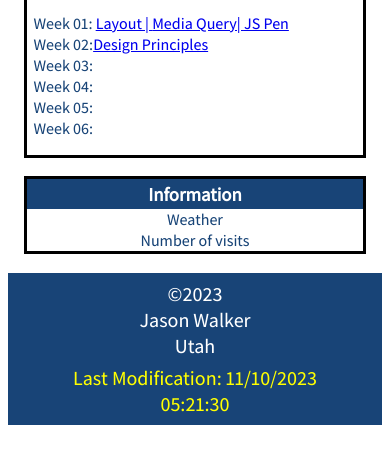
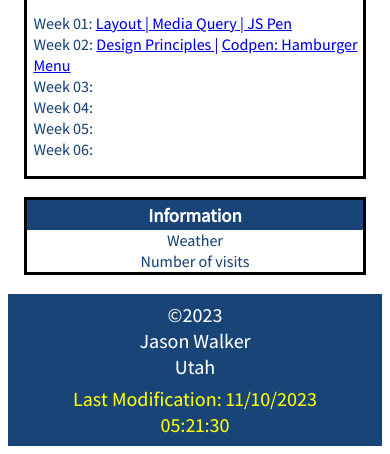
Before and after one commit to jase863/wdd230, a plain HTML site: page index.html in a window 390 px wide. Shown: the part 450-904 px from the top of the page. Before the commit the page ends 883 px from the top, so only its background shows below. Drawn offline with Linux system fonts and the light colour scheme.

Commit message:
Added hamburger menu

```diff
--- a/index.html
+++ b/index.html
@@ -37,11 +37,13 @@
                 <li>
                     Week 01:
                     <a href="layout">Layout | </a>
-                    <a href="media-query">Media Query| </a>
+                    <a href="media-query">Media Query | </a>
                     <a href="js-pen">JS Pen</a>
                 </li>
                 <li>
-                    Week 02:<a href="week02/design.html">Design Principles</a>
+                    Week 02:
+                    <a href="week02/design.html">Design Principles |</a>
+                    <a href="https://codepen.io/jase863/pen/BaMWErd">Codpen: Hamburger Menu</a>
                 </li>
                 <li>
                     Week 03:<a></a>
```
